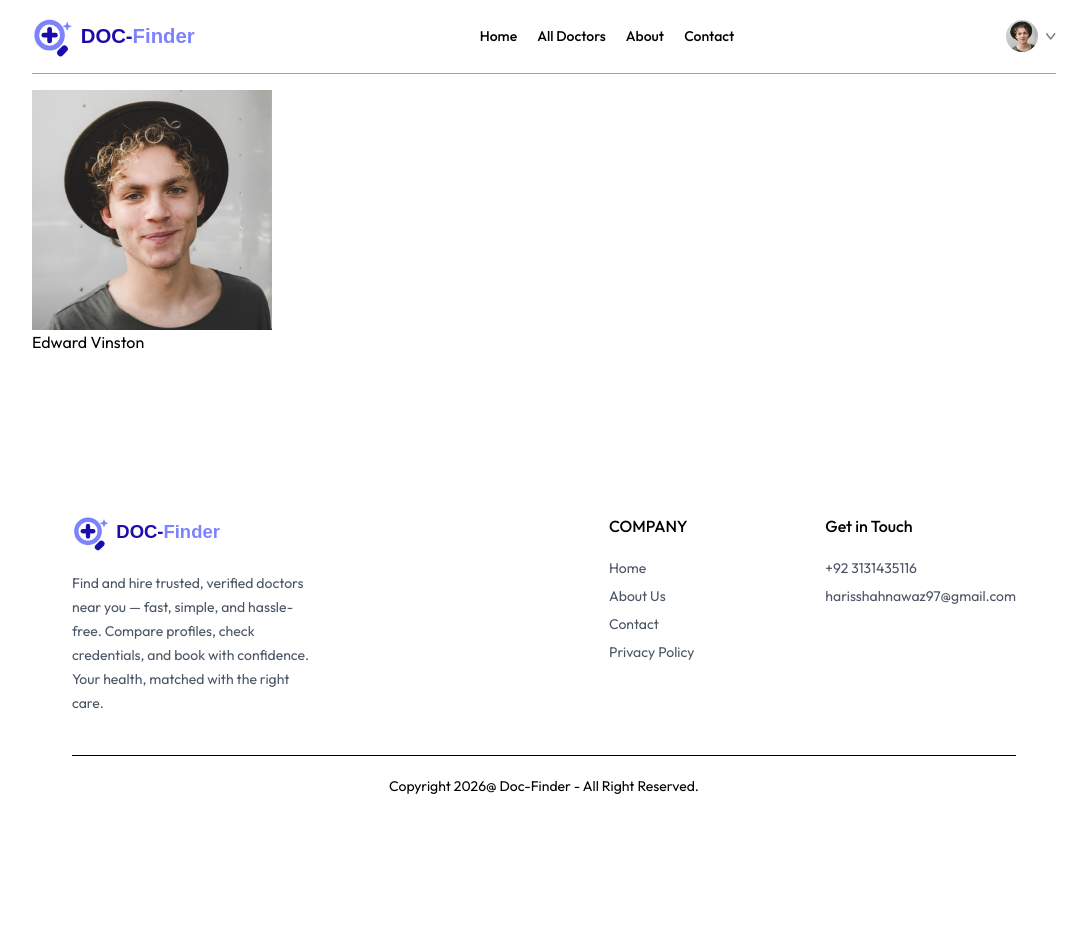
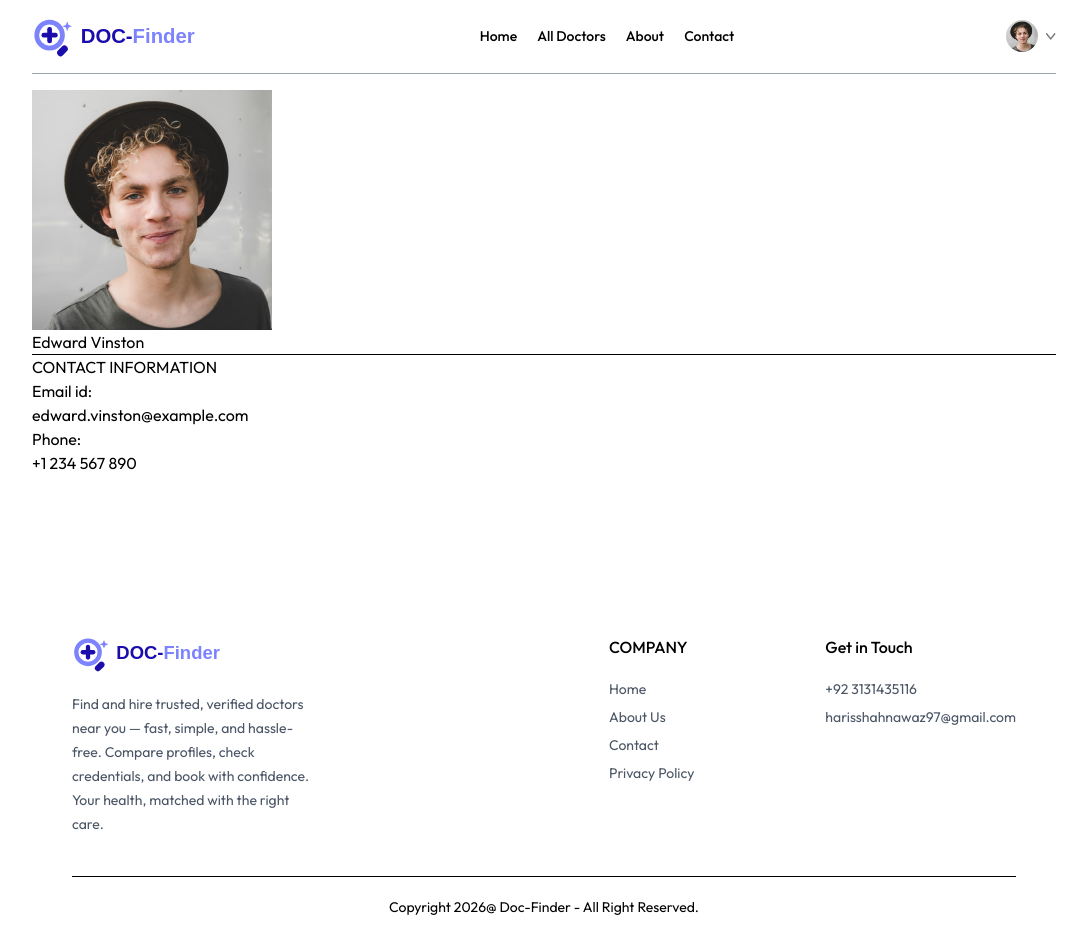
Before and after one commit to HarisShahnawaz/DOC-Finder, a React (Vite) app in the folder frontend/: page /my-profile in a window 1280 px wide. Shown: the whole page, without its empty margins (96-1183 px from the left). Before the commit the page ends 816 px from the top, so only its background shows below. Built offline with nearby package versions, Linux system fonts and the light colour scheme.

Commit message:
start woeking on myprofile page

```diff
--- a/frontend/src/pages/MyProfile.jsx
+++ b/frontend/src/pages/MyProfile.jsx
@@ -24,9 +24,26 @@
 
       {
         isEdit
-          ? <input type='text' onChange={e => setUserData(prev => ({ ...prev, name: e.target.value }))} />
+          ? <input type='text' value={userData.name} onChange={e => setUserData(prev => ({ ...prev, name: e.target.value }))} />
           : <p>{userData.name}</p>
       }
+      <hr />
+
+      <div>
+        <p>CONTACT INFORMATION</p>
+        <div>
+          <p>Email id:</p>
+          <p>{userData.email}</p>
+          <p>Phone:</p>
+          {
+            isEdit
+              ? <input type='text' value={userData.phone} onChange={e => setUserData(prev => ({ ...prev, phone: e.target.value }))} />
+              : <p>{userData.phone}</p>
+          }
+
+        </div>
+
+      </div>
     </div>
   )
 }
```
